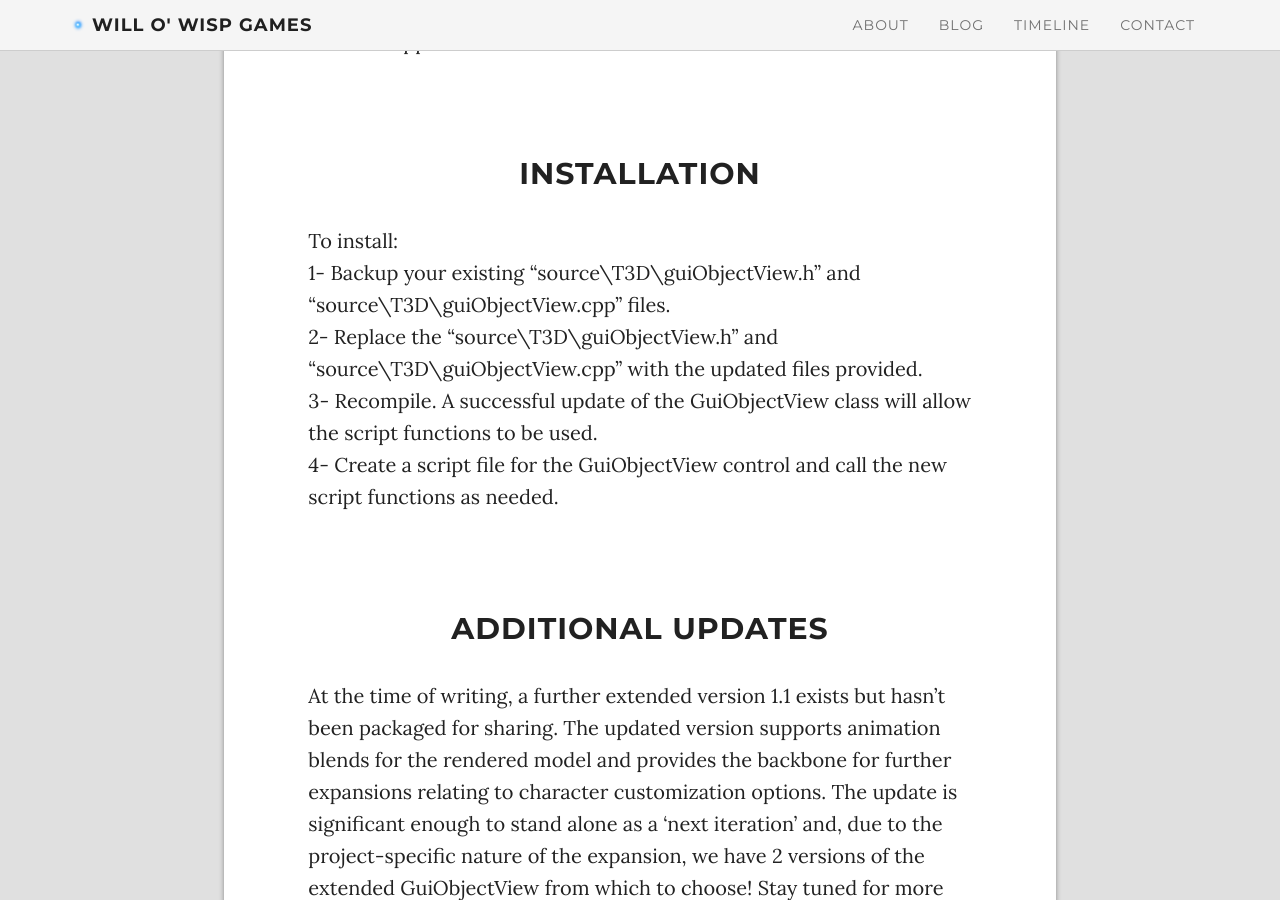
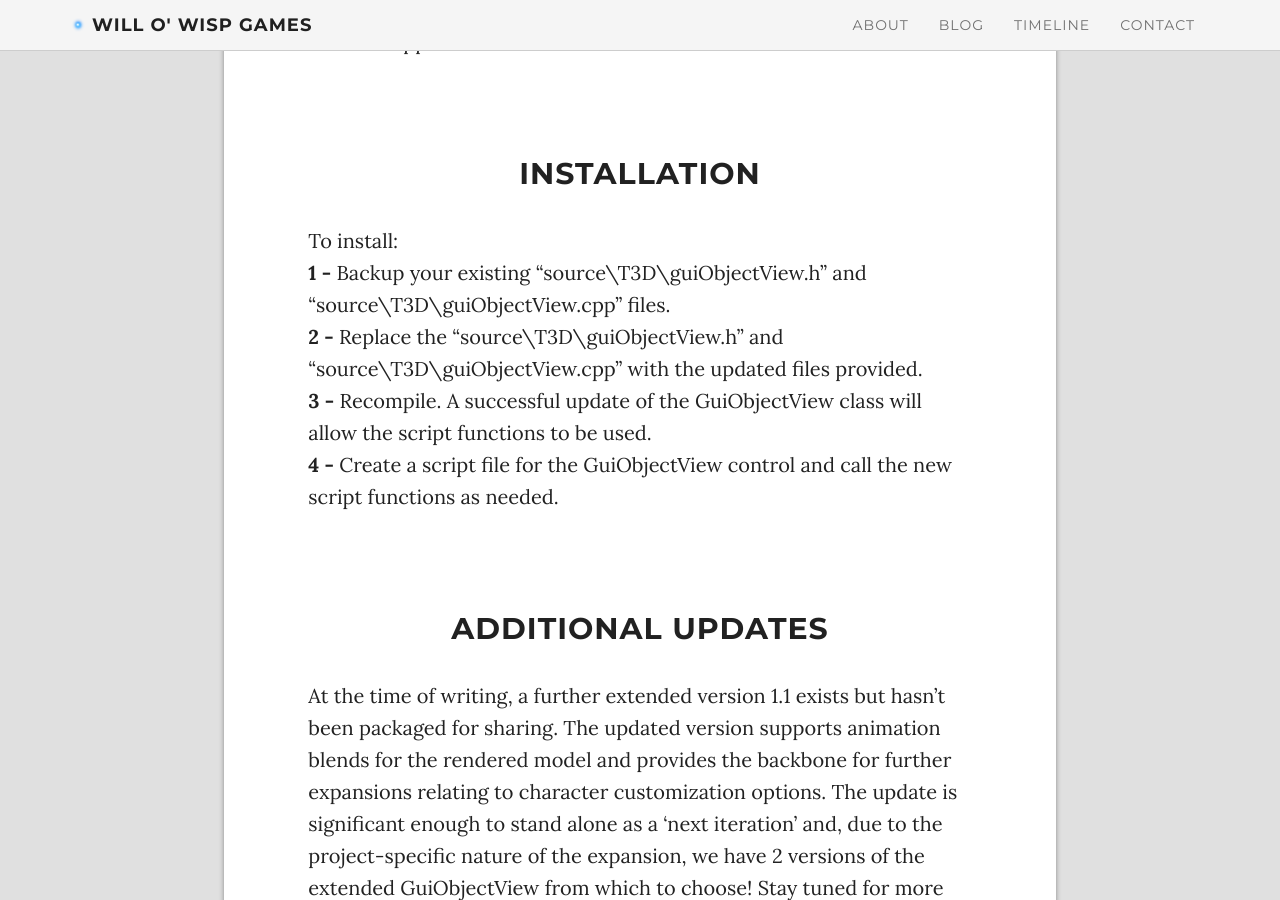
Before and after one commit to WilloWispGames/WilloWispGames.github.io, a Jekyll site: the page built from _posts/2016-09-15-ExtGuiObjView.md, in a window 1280 px wide and 900 px high, scrolled down 3830 px. Built offline with Jekyll 4.4.1, drawn with Linux system fonts in a browser that asks for light colours; nearby versions of some CDN libraries; comment, search, counter and statistics services are not loaded; a style sheet for code colours, icons or effects is not loaded.

Commit message:
Added bolds

```diff
--- a/_posts/2016-09-15-ExtGuiObjView.md
+++ b/_posts/2016-09-15-ExtGuiObjView.md
@@ -59,10 +59,10 @@ This is version 1.0 of the extended GuiObjectView class. This version implements
 <br>
 <h2>Installation</h2>
 To install:<br>
-1- Backup your existing "source\T3D\guiObjectView.h" and "source\T3D\guiObjectView.cpp" files.<br>
-2- Replace the "source\T3D\guiObjectView.h" and "source\T3D\guiObjectView.cpp" with the updated files provided.<br>
-3- Recompile. A successful update of the GuiObjectView class will allow the script functions to be used.<br>
-4- Create a script file for the GuiObjectView control and call the new script functions as needed. <br>
+<b>1 -</b> Backup your existing "source\T3D\guiObjectView.h" and "source\T3D\guiObjectView.cpp" files.<br>
+<b>2 -</b> Replace the "source\T3D\guiObjectView.h" and "source\T3D\guiObjectView.cpp" with the updated files provided.<br>
+<b>3 -</b> Recompile. A successful update of the GuiObjectView class will allow the script functions to be used.<br>
+<b>4 -</b> Create a script file for the GuiObjectView control and call the new script functions as needed. <br>
 <br>
 <br>
 <h2>Additional Updates</h2>
```
